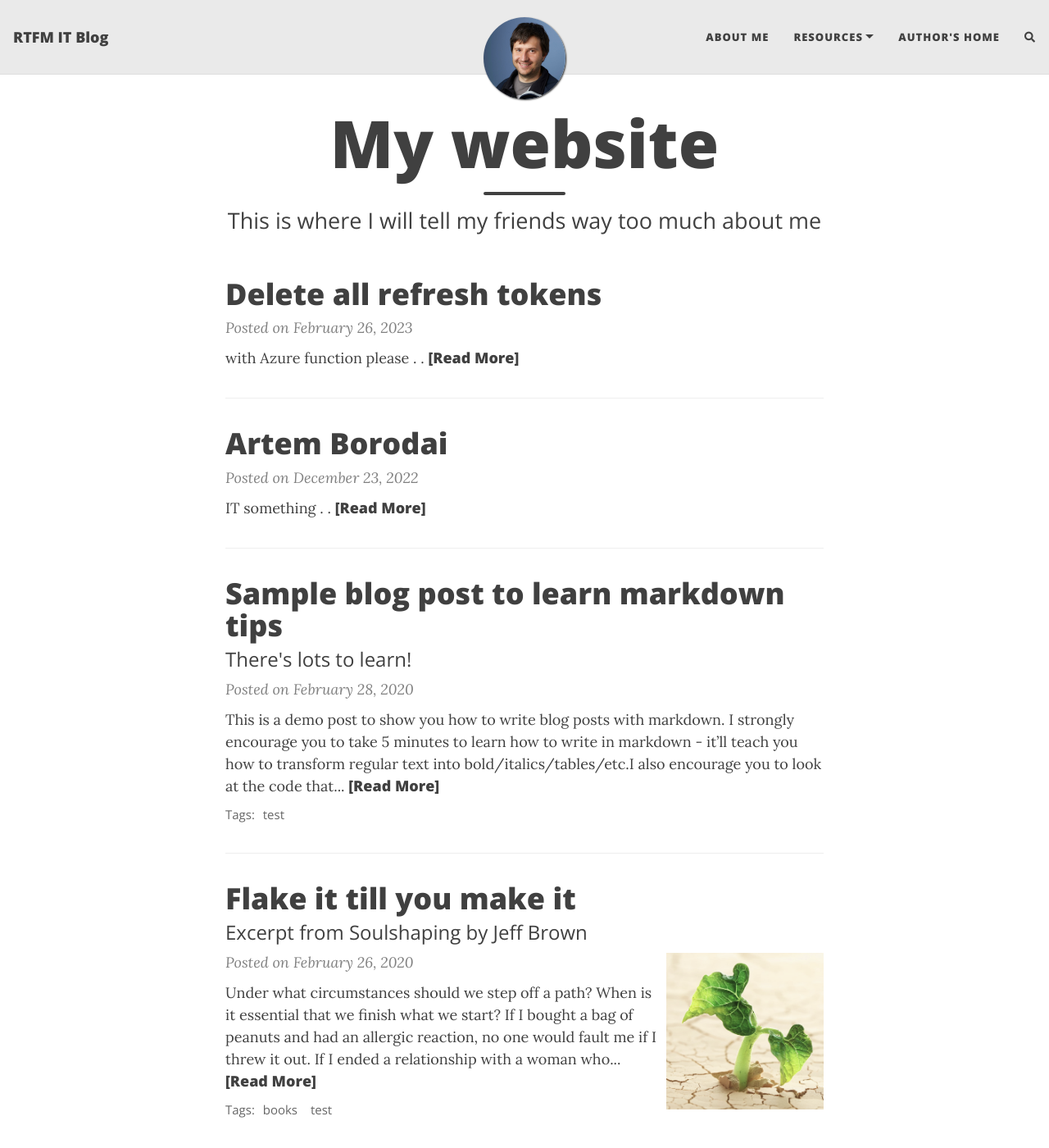
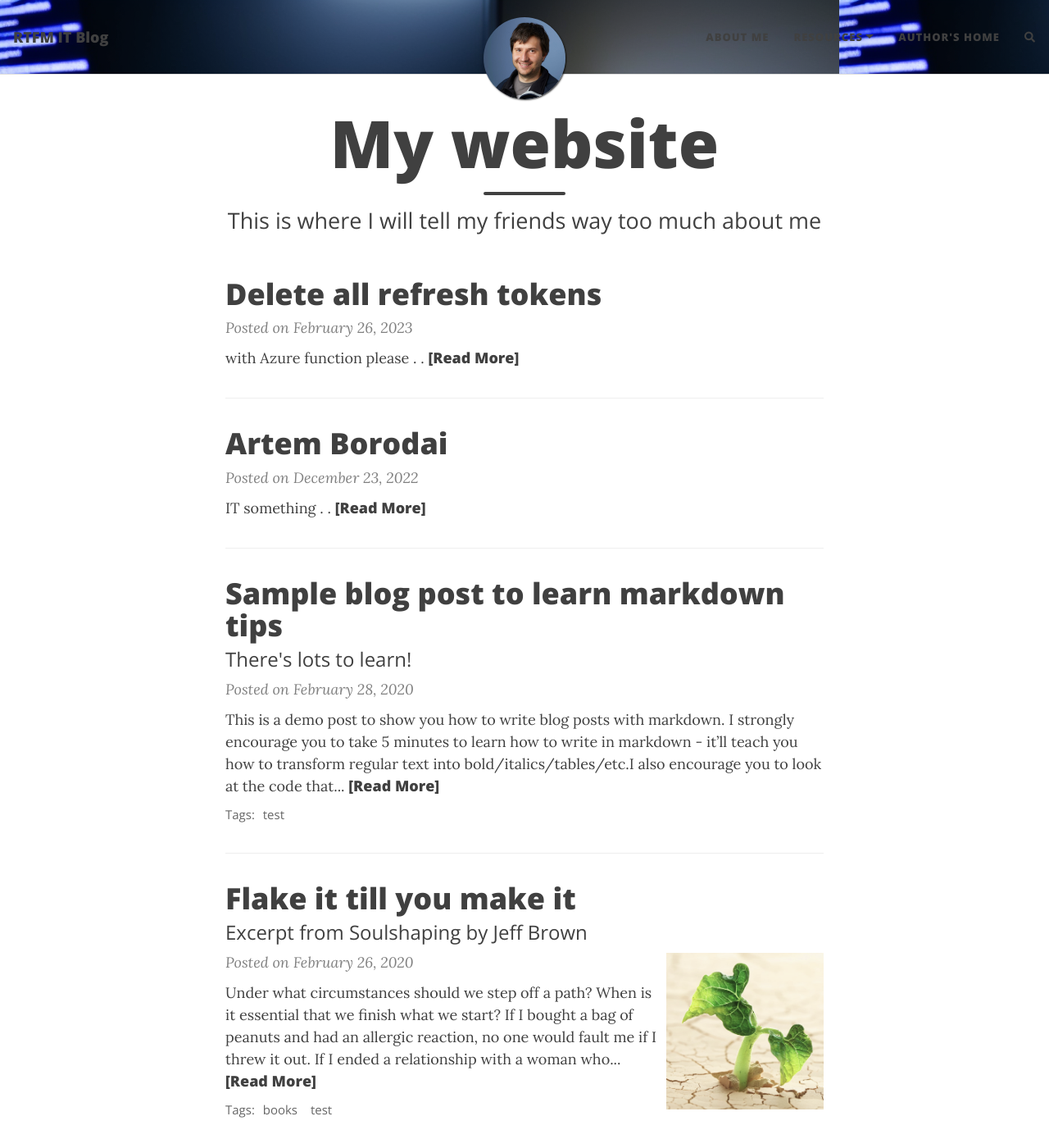
Before and after one commit to artem1982/048.no, a Jekyll site: the page built from index.html, in a window 1280 px wide and 1400 px high. Shown: the whole window at 82% size. Built offline with Jekyll 4.4.1, drawn with Linux system fonts in a browser that asks for light colours; nearby versions of some CDN libraries; the list of posts is cut into pages by our own code; comment, search, counter and statistics services are not loaded.

Commit message:
Fix Images6

```diff
--- a/_config.yml
+++ b/_config.yml
@@ -142,7 +142,7 @@
 # Alternatively, the navbar, footer, and page background can be set to an image
 # instead of colour
 
-#navbar-img: "/images/02/Table_in_the_office.png"
+navbar-img: "/images/02/Table_in_the_office.png"
 #footer-img: "/assets/img/bgimage.png"
 #page-img: "/assets/img/bgimage.png"
 
```
